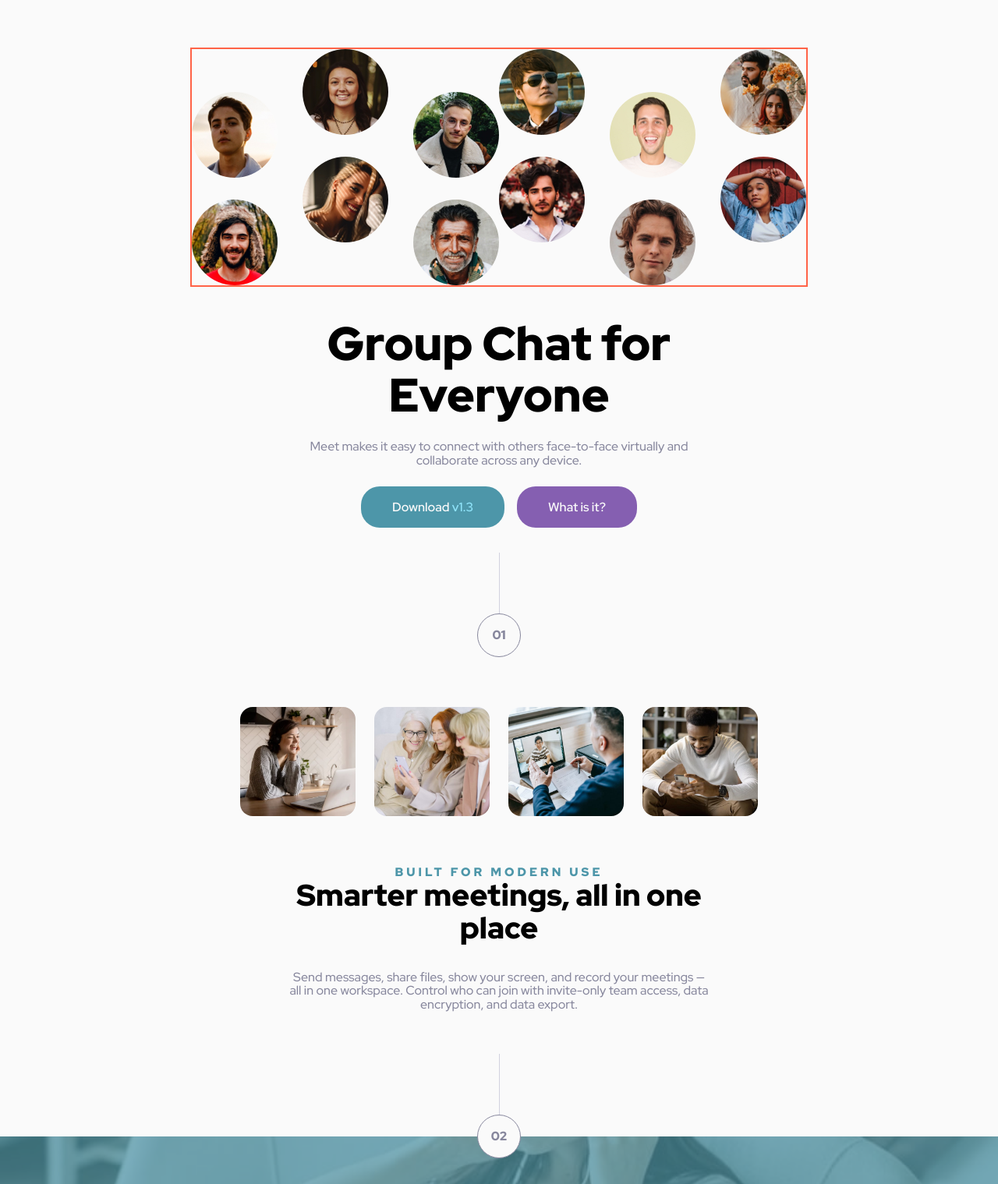
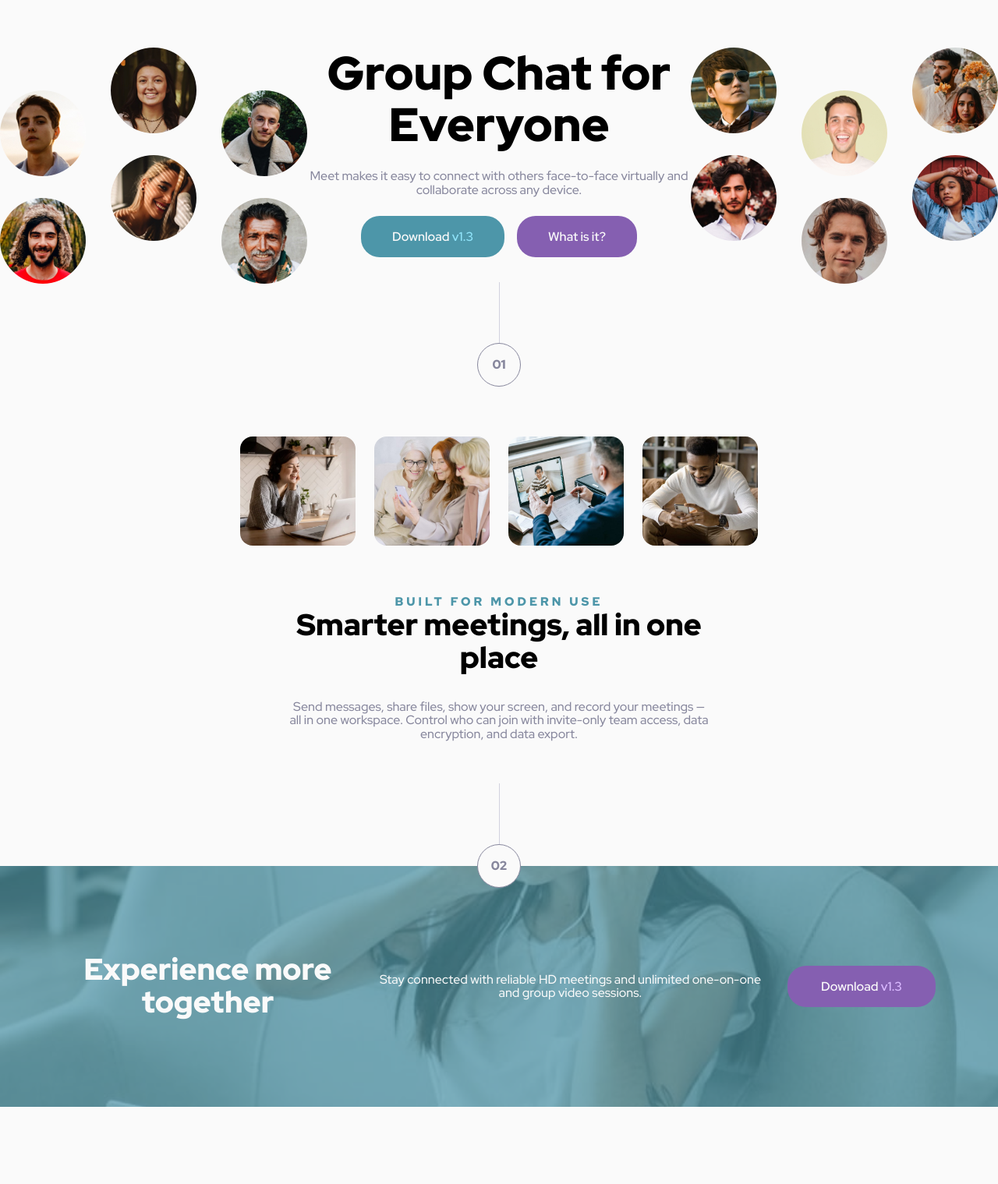
Before and after one commit to mnav08/meet-landing-page, a plain HTML site: page index.html in a window 1280 px wide. Shown: the part 79-1598 px from the top of the page at 78% size. After the commit the page ends 1499 px from the top, so only its background shows below. Drawn offline with Linux system fonts and the light colour scheme.

Commit message:
final solution

```diff
--- a/styles/responsive.css
+++ b/styles/responsive.css
@@ -12,9 +12,30 @@
   }
 
   .desktop-images {
+    display: block;
     display: flex;
+    justify-content: space-between;
+    width: 100vw;
+    position: absolute;
+  }
+
+  .hero-section {
+    position: relative;
+  }
+
+  .footer-content {
+    padding: var(--space-112) var(--space-80);
+    background: url("../assets/desktop/image-footer.jpg") center / cover;
+  }
+
+  .footer-text-content {
+    flex-direction: row;
     justify-content: space-around;
-    border: 2px solid tomato;
+    width: 100%;
+  }
+
+  .footer-text-content .btn-purple {
+    min-width: 11.875rem;
   }
 }
 
```
Also changed, not shown: assets/mobile-design.png (deleted), 2 other files.
